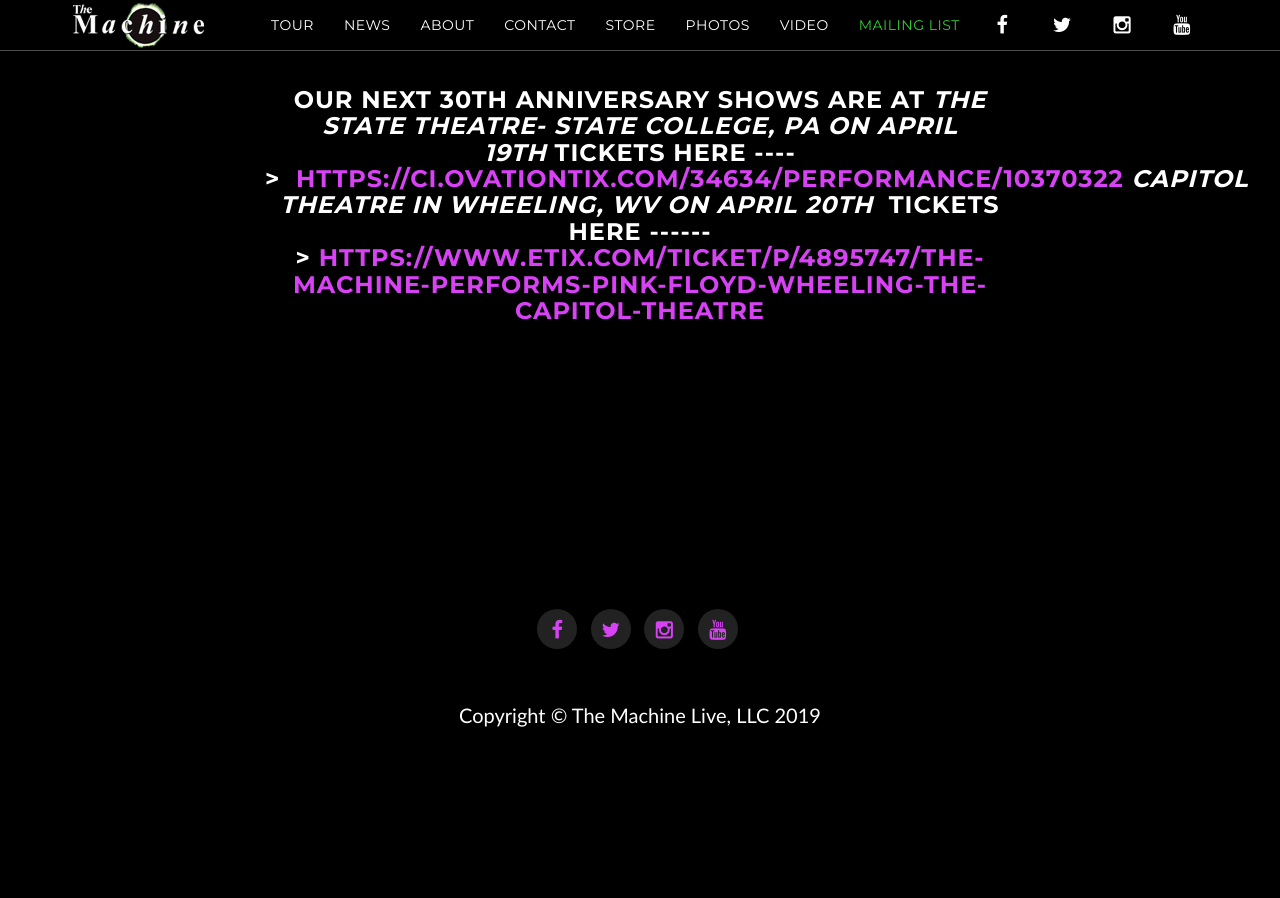
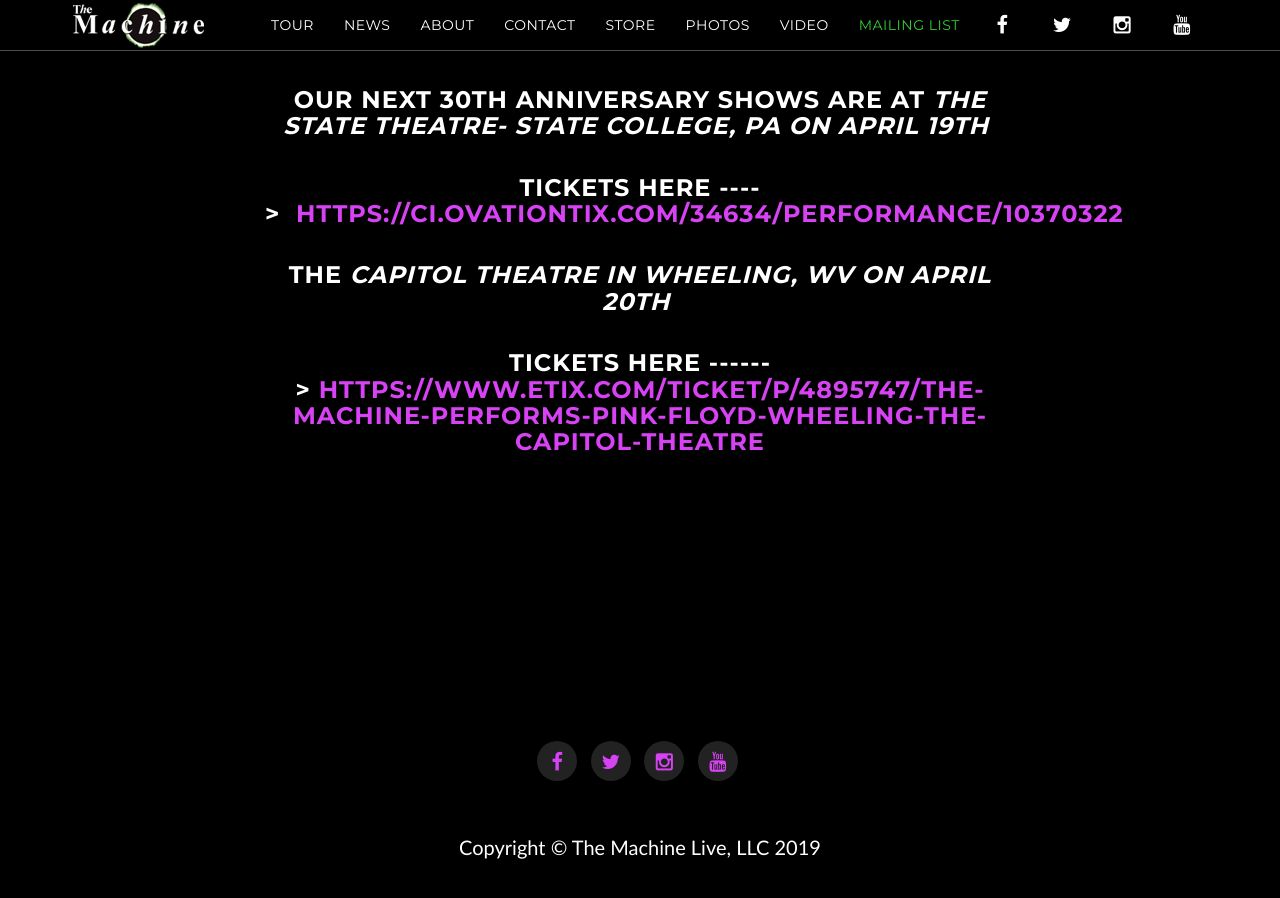
Before and after one commit to machineweb/machineweb.github.io, a Jekyll site: the page built from _posts/2019-03-23-.md, in a window 1280 px wide and 900 px high, scrolled down 387 px. Built offline with Jekyll 4.4.1, drawn with Linux system fonts in a browser that asks for light colours; comment, search, counter and statistics services are not loaded.

Commit message:
Updated news item

```diff
--- a/_posts/2019-03-23-.md
+++ b/_posts/2019-03-23-.md
@@ -6,4 +6,10 @@
 
 <h2>Thank you, Ridgefield Playhouse!&nbsp; Another sell out of our 30 Year Anniversary show on March 22.&nbsp;</h2>
 
-<h3>Our next 30th Anniversary shows are at&nbsp;<em><strong>The State Theatre- State College, PA on April 19th&nbsp;</strong></em>tickets here ----&gt;&nbsp;&nbsp;<a href="https://ci.ovationtix.com/34634/performance/10370322">https://ci.ovationtix.com/34634/performance/10370322</a>&nbsp;<strong><em>Capitol Theatre in Wheeling, WV on April 20th&nbsp;&nbsp;</em></strong>tickets here ------&gt;&nbsp;<a href="https://www.etix.com/ticket/p/4895747/the-machine-performs-pink-floyd-wheeling-the-capitol-theatre">https://www.etix.com/ticket/p/4895747/the-machine-performs-pink-floyd-wheeling-the-capitol-theatre</a></h3>
+<h3>Our next 30th Anniversary shows are at&nbsp;<em><strong>The State Theatre- State College, PA on April 19th&nbsp;</strong></em></h3>
+
+<h3>tickets here ----&gt;&nbsp;&nbsp;<a href="https://ci.ovationtix.com/34634/performance/10370322">https://ci.ovationtix.com/34634/performance/10370322</a>&nbsp;</h3>
+
+<h3><strong>The&nbsp;</strong><strong><em>Capitol Theatre in Wheeling, WV on April 20th&nbsp; </em></strong></h3>
+
+<h3>tickets here ------&gt;&nbsp;<a href="https://www.etix.com/ticket/p/4895747/the-machine-performs-pink-floyd-wheeling-the-capitol-theatre">https://www.etix.com/ticket/p/4895747/the-machine-performs-pink-floyd-wheeling-the-capitol-theatre</a></h3>
```
